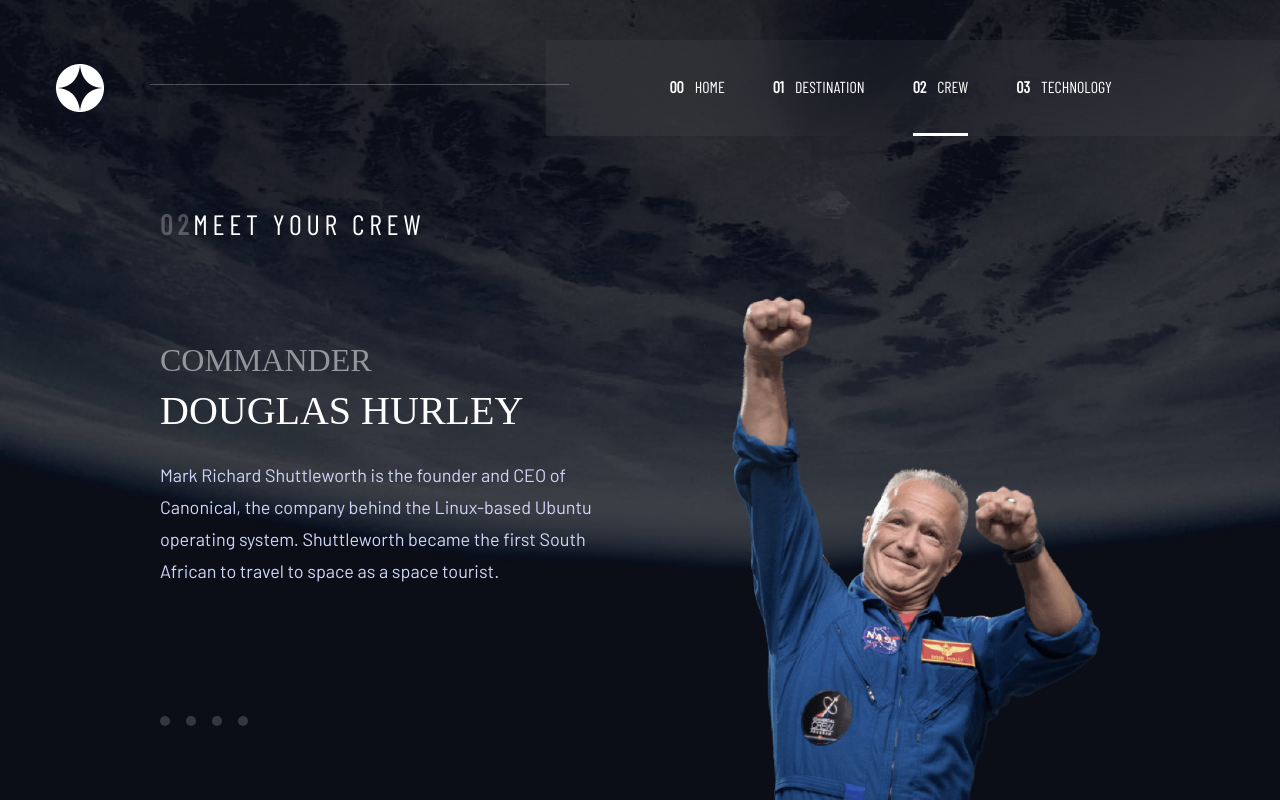
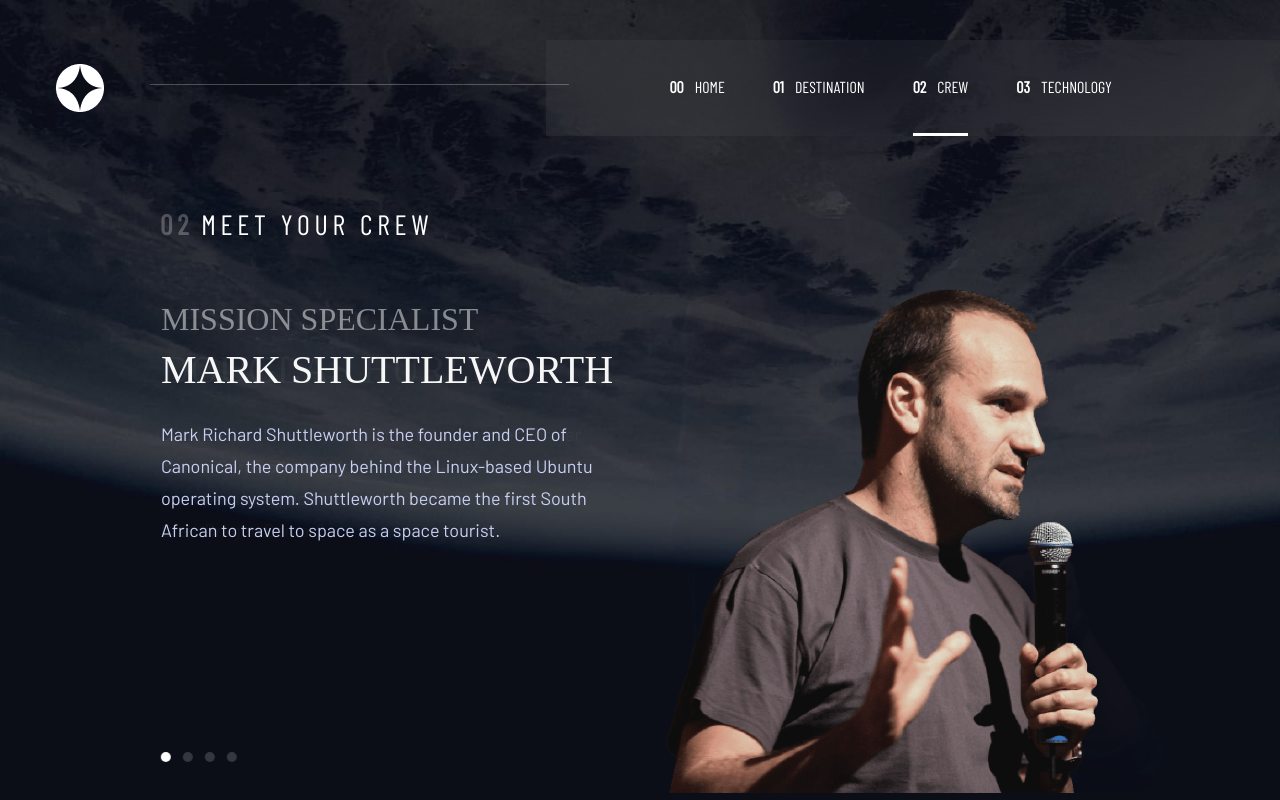
Before and after one commit to melissacinta/space-tourism-react, a React (Vite) app: page /crew in a window 1280 px wide. Built offline with nearby package versions, Linux system fonts and the light colour scheme; a web font is replaced by a local one.

Commit message:
finishing

```diff
--- a/src/pages/Crew.tsx
+++ b/src/pages/Crew.tsx
@@ -1,45 +1,119 @@
+import { useState, useRef } from 'react';
 import Layout from '../components/Layout';
+import data from '../utils/data.json';
+import Slider from 'react-slick';
 import SliderIndicator from '../components/SliderIndicator';
+import { classNames } from '../utils/functions';
 
 const Crew = () => {
+  const [active, setActive] = useState(0);
+  const mainSlider = useRef(null);
+  const navSlider = useRef(null);
+  const secondSlider = useRef(null);
+  const mainSliderSettings = {
+    dots: false,
+    infinite: true,
+    speed: 500,
+    slidesToShow: 1,
+    slidesToScroll: 1,
+    arrows: false,
+    fade: true,
+    autoplay: true,
+    autoplaySpeed: 5000,
+    vertical: true,
+    asNavFor: navSlider.current as React.MutableRefObject<HTMLDivElement>,
+    beforeChange: (current, next) => {
+      // eslint-disable-next-line @typescript-eslint/no-unsafe-member-access, @typescript-eslint/no-unsafe-call
+      secondSlider.current.slickGoTo(next);
+      setActive(next as number);
+    },
+  };
+
+  const navSliderSettings = {
+    slidesToShow: 4,
+    slidesToScroll: 1,
+    asNavFor: mainSlider.current as React.MutableRefObject<HTMLDivElement>,
+    focusOnSelect: true,
+    autoplay: true,
+    autoplaySpeed: 5000,
+    arrows: false,
+  };
+
   return (
     <Layout title="Crew" styles="bg-crew-sm md:bg-crew-md lg:bg-crew-lg">
       <div className="px-6 lg:pl-40 lg:pr-28 x-large:pl-[10.40625rem] x-large:pr-[10.1875rem] pt-[5.5rem] md:pt-[8.5rem] lg:pt-[13.25rem] x-large:pt-[23.55vh] min-h-screen lg:pb-0 flex flex-col h-full">
         <p className="font-barlow-condensed text-base tracking-[2.7px] md:text-xl md:leading-6 md:tracking-[3.38px] lg:text-[1.75rem] lg:tracking-[4.72px] uppercase text-center md:text-left">
           <span className="text-white/25 font-bold">02</span>
-          <span className="text-white font-normal">Meet your crew</span>
+          <span className="text-white font-normal ml-2">Meet your crew</span>
         </p>
 
-        <div className="grid grid-cols-1 md:mt-[3.75rem] lg:grid-cols-2 justify-items-center lg:justify-items-start lg:items-center flex-1 lg:mt-auto">
-          <div className="flex flex-col items-center text-center lg:text-left lg:items-start lg:min-h-[60vh] x-large:min-h-[25.375rem] gap-8 md:gap-10 lg:pt-16">
-            <div>
+        <div className="grid grid-cols-1 md:mt-[3.75rem] lg:grid-cols-2 justify-items-center lg:justify-items-start lg:items-center flex-1 lg:mt-auto w-full h-full">
+          <div className="flex flex-col items-center text-center lg:text-left lg:items-start lg:min-h-[60vh] x-large:min-h-[25.375rem] gap-8 md:gap-10 lg:pt-16 w-full h-full">
+            <div className="w-full h-full">
+              <Slider {...mainSliderSettings} ref={mainSlider}>
+                {data.crew.map((item) => (
+                  <div key={item.name}>
+                    <div className="block">
                       <span className="font-bellefair text-base leading-[1.125rem] md:text-2xl lg:text-[2rem] mb-2 x-large:mb-[0.9375rem] text-white/[50.42%] lg:leading-[2.313rem] uppercase">
-                Commander
+                        {item.role}
                       </span>
                       <h2 className="font-bellefair uppercase text-2xl md:text-[2.5rem] md:leading-[2.875rem] x-large:text-[3.5rem] mb-4 x-large:mb-[1.6875rem] lg:leading-[4rem] text-white">
-                Douglas Hurley
+                        {item.name}
                       </h2>
 
-              <p className="text-[0.938rem] leading-[1.125rem] text-secondary w-full md:max-w-[37rem] lg:max-w-[27.75rem] text-base md:leading-[1.1875rem] lg:text-lg lg:leading-8">
-                Mark Richard Shuttleworth is the founder and CEO of Canonical,
-                the company behind the Linux-based Ubuntu operating system.
-                Shuttleworth became the first South African to travel to space
-                as a space tourist.
+                      <p className="mx-auto lg:mx-0 text-[0.938rem] leading-[1.125rem] text-secondary w-full md:max-w-[37rem] lg:max-w-[27.75rem] text-base md:leading-[1.1875rem] lg:text-lg lg:leading-8 min-h-max">
+                        <span>{item.bio}</span>
                       </p>
                     </div>
-            <div className="order-first md:order-last lg:mt-auto lg:mb-8">
-              <SliderIndicator />
+                  </div>
+                ))}
+              </Slider>
+            </div>
+            <div className="slider-nav order-first md:order-last lg:mt-auto lg:mb-8 w-[5.5rem] lg:[8.25rem">
+              <Slider {...navSliderSettings} ref={navSlider}>
+                {['0', '1', '2', '3'].map((item) => (
+                  <div className="h-full" key={item}>
+                    <span
+                      className={classNames(
+                        (active as unknown as string) == item
+                          ? 'bg-white'
+                          : 'bg-white/[17.44%]',
+                        'uppercase block text-base h-2.5 w-2.5 rounded-full  hover:bg-white/[50.01%] transition-all duration-300'
+                      )}
+                    />
+                  </div>
+                ))}
+              </Slider>
             </div>
           </div>
-          <div className="border-b md:border-0 mb-8 md:mb-0 w-full flex justify-center border-[#383B4B] order-first md:order-last h-full max-h-[13.875rem] md:max-h-[33.25rem] lg:max-h-[63vh] x-large:max-h-[70vh] overflow-hidden self-end">
+          <div className="order-first md:order-last h-full  self-end flex items-end">
+            <Slider {...mainSliderSettings} vertical ref={secondSlider}>
+              {data.crew.map((item) => (
+                <div key={item.name}>
+                  <div className="border-b md:border-0 mb-8 md:mb-0 w-full flex justify-center lg:block border-[#383B4B] h-full max-h-[13.875rem] md:max-h-[33.25rem] lg:max-h-[63vh] x-large:max-h-[70vh] overflow-hidden">
                     <img
-              src="/assets/crew/image-douglas-hurley.png"
+                      src={item.images.png}
                       alt=""
-              className="object-cover h-full"
+                      className="object-cover h-full mx-auto lg:mx-0"
                     />
                   </div>
                 </div>
+              ))}
+            </Slider>
           </div>
+        </div>
+      </div>
+
+      <style>{`
+.slider-nav .slick-track{
+            width:88px
+          }
+        @media all and (min-width:1024px){
+          .slider-nav .slick-track{
+            width:132px
+          }
+        }
+        `}</style>
     </Layout>
   );
 };
--- a/src/pages/Destination.tsx
+++ b/src/pages/Destination.tsx
@@ -10,7 +10,9 @@
       <div className="px-6 lg:pl-40 lg:pr-28 x-large:pl-[10.40625rem] x-large:pr-[10.1875rem] pt-[5.5rem] md:pt-[8.5rem] lg:pt-[13.25rem] x-large:pt-[23.55vh] min-h-[80vh] pb-12">
         <p className="font-barlow-condensed text-base tracking-[2.7px] md:text-xl md:leading-6 md:tracking-[3.38px] lg:text-[1.75rem] lg:tracking-[4.72px] uppercase">
           <span className="text-white/25 font-bold">01</span>
-          <span className="text-white font-normal">Pick your destination</span>
+          <span className="text-white font-normal ml-2">
+            Pick your destination
+          </span>
         </p>
         <div className="pt-8 md:pt-16 gap-4 flex justify-between items-center lg:items-start text-center lg:text-left flex-col lg:flex-row">
           <div className="block lg:h-[27.8125rem] lg:pl-10 flex-shrink-0">
--- a/src/pages/Technology.tsx
+++ b/src/pages/Technology.tsx
@@ -10,7 +10,7 @@
   const navSlider = useRef(null);
   const secondSlider = useRef(null);
   const mainSliderSettings = {
-    dots: true,
+    dots: false,
     infinite: true,
     speed: 500,
     slidesToShow: 1,
```
Lines whose indentation alone changed are shown as unchanged.
